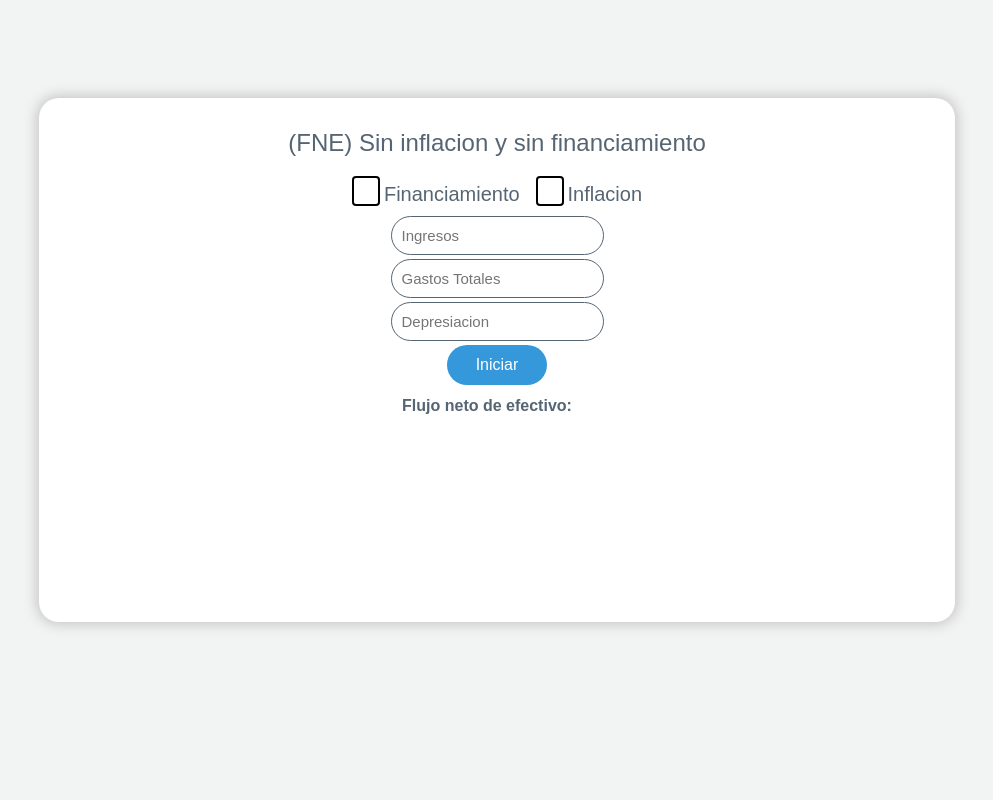
After one commit to ericBelloo/pageyou, a Django app: page /fne/ in a window 1280 px wide. The commit adds this page. Shown: the whole page, without its empty margins (143-1136 px from the left). Run offline with Django 3.2, Linux system fonts and the light colour scheme.

Commit message:
finaliza fne

```diff
--- a/apps/home/urls.py
+++ b/apps/home/urls.py
@@ -8,4 +8,5 @@ urlpatterns = [
     path('', HomeView.as_view(), name='home'),
     path('inversion-inicial/', InitialInvestment.as_view(), name='inversion_inicial'),
     path('tmar/', TMARView.as_view(), name='tmar'),
+    path('fne/', FNEView.as_view(), name='fne'),
 ]
--- a/apps/home/views.py
+++ b/apps/home/views.py
@@ -13,3 +13,7 @@ class InitialInvestment(TemplateView):
 
 class TMARView(TemplateView):
     template_name =  'tmar.html'
+
+
+class FNEView(TemplateView):
+    template_name = 'fne.html'
--- a/static/css/home.css
+++ b/static/css/home.css
@@ -10,6 +10,10 @@ html, body {
   html, body {
     height: auto;
   }
+}
+
+.dn {
+  display: none;
 }
 
 .title {
@@ -249,3 +253,50 @@ caption {
   font-weight: bold;
   font-style: italic;
 }
+
+input[type=checkbox] + label {
+  display: block;
+  margin: 0.2em;
+  cursor: pointer;
+  padding: 0.2em;
+}
+
+input[type=checkbox] {
+  display: none;
+}
+
+input[type=checkbox] + label:before {
+  content: "\2714";
+  border: 0.1em solid #000;
+  border-radius: 0.2em;
+  display: inline-block;
+  width: 1em;
+  height: 1em;
+  padding-left: 0.2em;
+  padding-bottom: 0.3em;
+  margin-right: 0.2em;
+  vertical-align: bottom;
+  color: transparent;
+  transition: .2s;
+}
+
+input[type=checkbox] + label:active:before {
+  transform: scale(0);
+}
+
+input[type=checkbox]:checked + label:before {
+  background-color: MediumSeaGreen;
+  border-color: MediumSeaGreen;
+  color: #fff;
+}
+
+input[type=checkbox]:disabled + label:before {
+  transform: scale(1);
+  border-color: #aaa;
+}
+
+input[type=checkbox]:checked:disabled + label:before {
+  transform: scale(1);
+  background-color: #bfb;
+  border-color: #bfb;
+}
--- a/static/js/home.js
+++ b/static/js/home.js
@@ -7,6 +7,9 @@ $('document').ready(function(){
     $('#id_tmar').on('click', function () {
         window.location = '/tmar/';
     });
+    $('#id_fne').on('click', function () {
+        window.location = '/fne/';
+    })
     /*
     * Opciones para el  Pago del capital y los intereses al final del plazo.
     * */
@@ -100,4 +103,51 @@ $('document').ready(function(){
         );
     });
 
+    /**
+     * Opciones para el Flujo Neto de efectivo
+     */
+    $(document).on('click', '#btn_fne', function () {
+        let ingresos = parseFloat($('#id_ingresos').val());
+        let gastos = parseFloat($('#id_gastos').val());
+        let depresiacion = parseFloat($('#id_depresiacion').val());
+        let financiamiento = 0.0;
+        let inflacion = 0.0;
+
+        if($('#id_financiamiento_val').val() !== ''){
+            financiamiento = parseFloat($('#id_financiamiento_val').val());
+        }
+        if($('#id_inflacion_val').val() !== ''){
+            inflacion = parseFloat($('#id_inflacion_val').val());
+        }
+
+        let utilidad = ingresos - gastos - depresiacion - financiamiento;
+        let isr = utilidad * 0.30;
+        let ptu = utilidad * 0.10;
+        let utilidad_inpuestos = utilidad - isr - ptu;
+        let fne = utilidad_inpuestos + depresiacion - inflacion;
+
+        $('#r_fne').text(fne.toFixed(4));
+    });
+
+    $('#id_financiamiento').change(function() {
+        // this will contain a reference to the checkbox
+        if (this.checked) {
+            $('#id_financiamiento_val').removeClass('dn');
+        } else {
+            $('#id_financiamiento_val').addClass('dn');
+            $('#id_financiamiento_val').val('');
+        }
+    });
+
+    $('#id_inflacion').change(function() {
+    // this will contain a reference to the checkbox
+        if (this.checked) {
+            $('#id_inflacion_val').removeClass('dn');
+        } else {
+            $('#id_inflacion_val').addClass('dn');
+            $('#id_inflacion_val').val('');
+        }
+    });
+
+
 });
--- a/static/scss/home.scss
+++ b/static/scss/home.scss
@@ -8,6 +8,10 @@ html, body{
   @media screen and (max-width: 400px){
     height: auto;
   }
+}
+
+.dn{
+  display: none;
 }
 
 .title{
@@ -225,3 +229,50 @@ caption {
    font-weight: bold;
    font-style: italic;
 }
+
+input[type=checkbox] + label {
+  display: block;
+  margin: 0.2em;
+  cursor: pointer;
+  padding: 0.2em;
+}
+
+input[type=checkbox] {
+  display: none;
+}
+
+input[type=checkbox] + label:before {
+  content: "\2714";
+  border: 0.1em solid #000;
+  border-radius: 0.2em;
+  display: inline-block;
+  width: 1em;
+  height: 1em;
+  padding-left: 0.2em;
+  padding-bottom: 0.3em;
+  margin-right: 0.2em;
+  vertical-align: bottom;
+  color: transparent;
+  transition: .2s;
+}
+
+input[type=checkbox] + label:active:before {
+  transform: scale(0);
+}
+
+input[type=checkbox]:checked + label:before {
+  background-color: MediumSeaGreen;
+  border-color: MediumSeaGreen;
+  color: #fff;
+}
+
+input[type=checkbox]:disabled + label:before {
+  transform: scale(1);
+  border-color: #aaa;
+}
+
+input[type=checkbox]:checked:disabled + label:before {
+  transform: scale(1);
+  background-color: #bfb;
+  border-color: #bfb;
+}
--- /dev/null
+++ b/templates/fne.html
@@ -0,0 +1,39 @@
+<!DOCTYPE html>
+{% load static %}
+<html lang="en">
+<head>
+    <meta charset="UTF-8">
+    <title>Title</title>
+    <meta name="viewport" content="width=device-width, initial-scale=1.0">
+    <link rel="stylesheet" type="text/css" href="{% static 'css/home.css' %}">
+</head>
+<body>
+<div class="content">
+    <div class="wrap-form-content">
+        <div class="wrap-title">
+            <span>(FNE) Sin inflacion y sin financiamiento </span>
+        </div>
+        <div class="wrap-body">
+            <div class="form" style="display: flex; flex-direction: row">
+                <input type="checkbox" id="id_financiamiento" name="financiamiento" value="financiamiento"><label for="id_financiamiento" class="text">Financiamiento</label>
+                <input type="checkbox" id="id_inflacion" name="inflacion" value="inflacion"><label for="id_inflacion" class="text">Inflacion</label>
+            </div>
+
+            <input type="text" placeholder="Ingresos" id="id_ingresos" class="input-flat">
+            <input type="text" placeholder="Gastos Totales" id="id_gastos" class="input-flat">
+            <input type="text" placeholder="Depresiacion" id="id_depresiacion" class="input-flat">
+            <input type="text" placeholder="Gastos de Financiamiento" id="id_financiamiento_val" class="input-flat dn">
+            <input type="text" placeholder="Pago de Impuestos" id="id_inflacion_val" class="input-flat dn">
+            <button class="btn btn-primary" id="btn_fne">Iniciar</button>
+
+            <div class="form">
+                <span class="text"><b>Flujo neto de efectivo: </b></span>
+                <span id="r_fne"></span>
+            </div>
+        </div>
+    </div>
+</div>
+<script src="https://ajax.googleapis.com/ajax/libs/jquery/3.5.1/jquery.min.js"></script>
+<script src="{% static 'js/home.js' %}"></script>
+</body>
+</html>
--- a/templates/home.html
+++ b/templates/home.html
@@ -42,9 +42,9 @@
             <span>2</span>
         </div>
     </div>
-    <div class="wrap-content">
+    <div class="wrap-content" id="id_fne">
         <div class="wrap-title">
-            <span>Costos de Funcioanamiento</span>
+            <span>Flujo Neto de Efectivo</span>
         </div>
         <div class="wrap-body">
             <i class="fas fa-money-bill-alt"></i>
```
